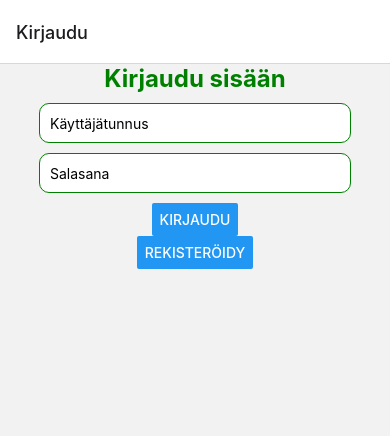
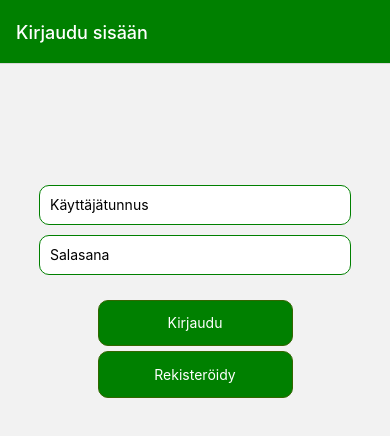
Before and after one commit to Ohjelmistoprojekti-II-Frisbeegolf/Mobile-app, a React Native app: screen / in a window 390 px wide. Shown: the top 436 px of the page. Built offline with nearby package versions, Linux system fonts and the light colour scheme; what native-base would draw is missing.

Commit message:
Login page styling changed

```diff
--- a/App.tsx
+++ b/App.tsx
@@ -35,7 +35,11 @@ export default function App() {
             </>
           ) : (
             <>
-            <Stack.Screen name='Kirjaudu'>
+            <Stack.Screen name='Kirjaudu sisään'
+              options={{headerStyle:{
+              backgroundColor: 'green',
+              },headerTintColor: 'white',
+            }}>
               {(props) => <LoginScreen {...props} setLoggedIn={setLoggedIn} />}
             </Stack.Screen>
             <Stack.Screen
--- a/components/LoginScreen.tsx
+++ b/components/LoginScreen.tsx
@@ -1,5 +1,5 @@
 import React, { useState } from 'react';
-import { Text, View, TextInput, Button } from 'react-native';
+import { Text, View, TextInput, Button, TouchableOpacity } from 'react-native';
 import { styles } from './StyleSheet';
 import AsyncStorage from '@react-native-async-storage/async-storage';
 
@@ -24,8 +24,7 @@ export default function LoginScreen({ navigation, setLoggedIn }: { navigation: a
         const data = await response.json();
         const token = data.token;
         await AsyncStorage.setItem('token', token);
-        console.log('Success!');
-        setLoggedIn(true); // set loggedIn state to true
+        setLoggedIn(true);
       } else {
         alert('Virheellinen käyttäjätunnus tai salasana');
       }
@@ -36,7 +35,6 @@ export default function LoginScreen({ navigation, setLoggedIn }: { navigation: a
 
   return (
     <View style={styles.loginContainer}>
-      <Text style={styles.title}>Kirjaudu sisään</Text>
       <TextInput
         style={styles.input}
         placeholder='Käyttäjätunnus'
@@ -50,8 +48,15 @@ export default function LoginScreen({ navigation, setLoggedIn }: { navigation: a
         onChangeText={setPassword}
         secureTextEntry
       />
-      <Button title='Kirjaudu' onPress={handleLogin} />
-      <Button title='Rekisteröidy' onPress={() => navigation.navigate("Rekisteröidy")} />
+    <View/>
+    <View style={styles.regButtonView}>
+    <TouchableOpacity style={styles.loginPageButton} onPress={handleLogin}>
+    <Text style={[{ color: 'white' }]}>Kirjaudu</Text>
+    </TouchableOpacity>
+    <TouchableOpacity style={styles.loginPageButton} onPress={() => navigation.navigate('Rekisteröidy')}>
+    <Text style={[{ color: 'white' }]}>Rekisteröidy</Text>
+    </TouchableOpacity>
+    </View>
     </View>
   );
 }
--- a/components/StyleSheet.tsx
+++ b/components/StyleSheet.tsx
@@ -204,6 +204,7 @@ const styles = StyleSheet.create({
     alignItems: 'center',
     justifyContent: 'center',
   },
+
   regInput: {
     backgroundColor: 'white',
     width: '80%',
@@ -226,6 +227,7 @@ const styles = StyleSheet.create({
     borderColor: '#336600',
     borderWidth: 1,
     marginTop: 5,
+
   },
   regButtonView: {
     width: '100%',
@@ -245,7 +247,8 @@ const styles = StyleSheet.create({
     marginBottom: 10,
     color: 'green'
  },
- input: {
+
+  input: {
     backgroundColor: 'white',
     height: 40,
     width: '80%',
@@ -256,13 +259,25 @@ const styles = StyleSheet.create({
     borderColor: 'green'
 },
 
-loginContainer: {
-  display:'flex',
-  width:'100%',
-  position:'absolute',
-  alignItems:'center',
-  justifyContent: 'center',
-}
+  loginContainer: {
+    height: '60%',
+    width: '100%',
+    alignItems: 'center',
+    justifyContent: 'center',
+},
+
+  loginPageButton:{
+    backgroundColor: 'green',
+    width: '50%',
+    height: '40%',
+    borderRadius: 10,
+    borderColor: '#336600',
+    borderWidth: 1,
+    marginTop: 5,
+    justifyContent: 'center',
+    alignItems: 'center',
+},
+
 });
 
 export { styles }
```
Also changed, not shown: components/Login.tsx (deleted).
